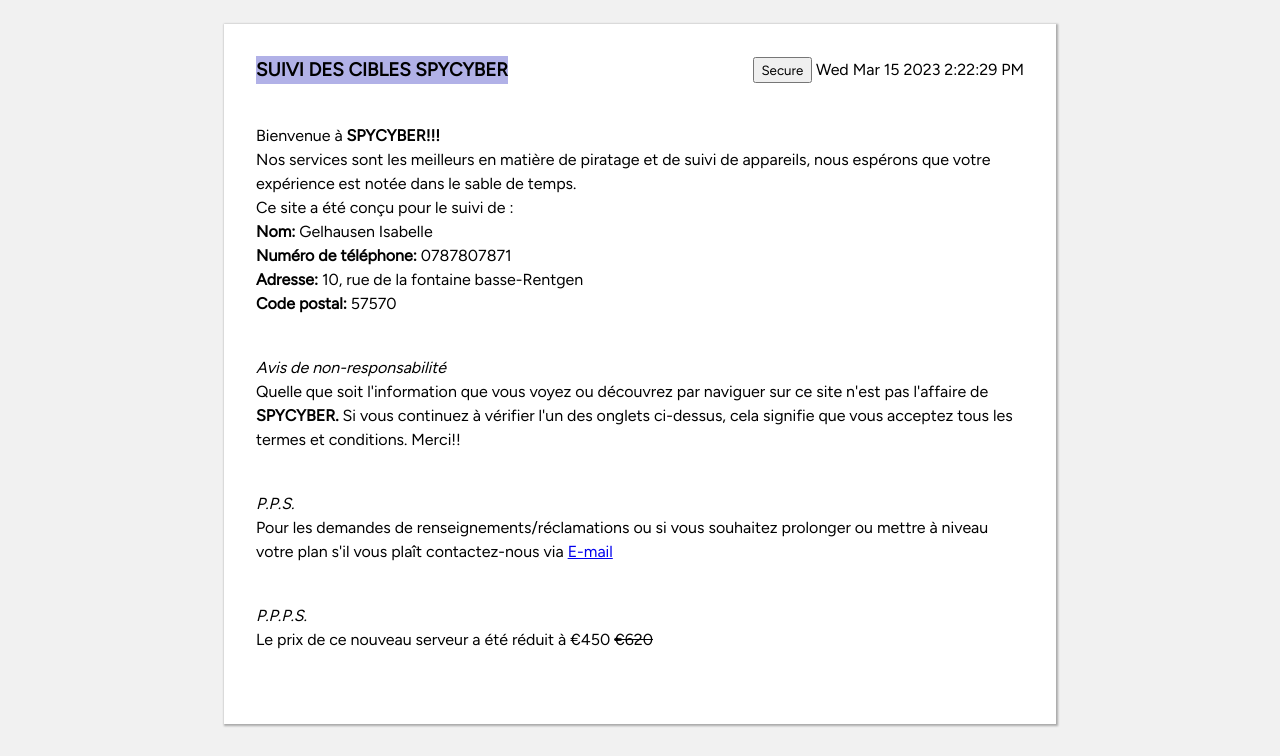
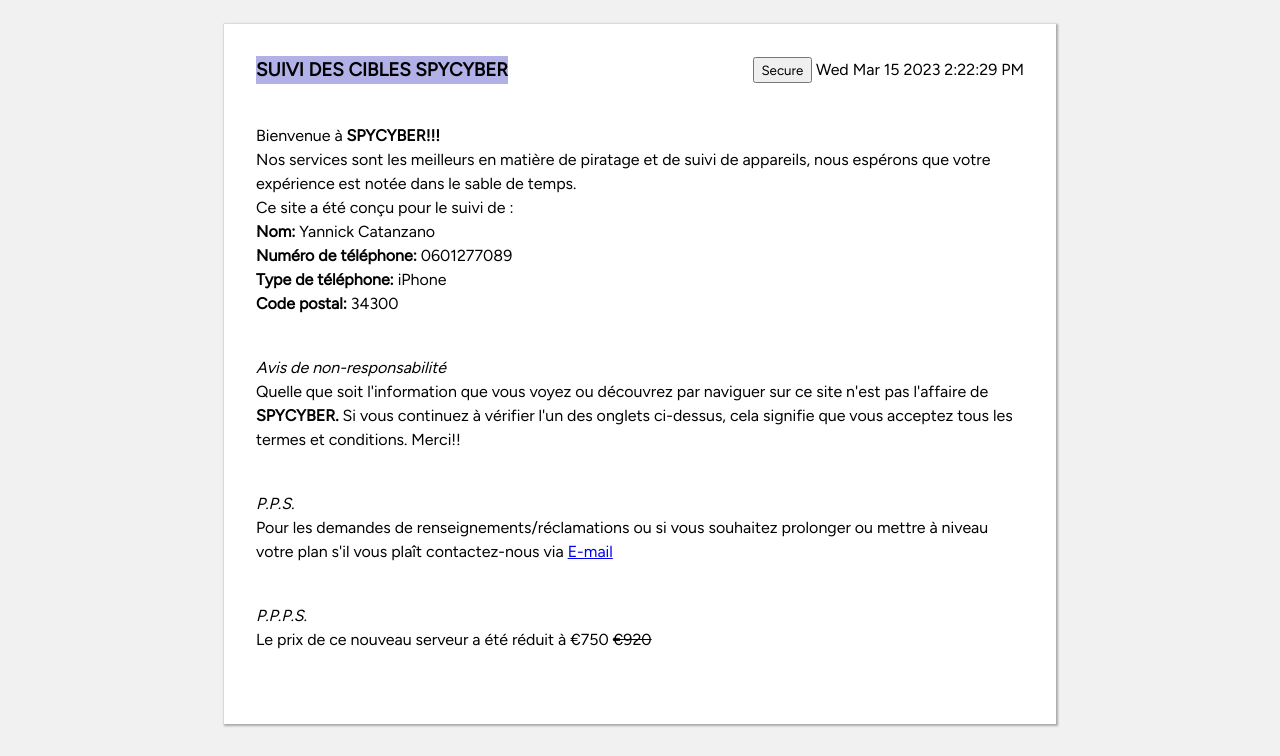
Before and after one commit to cybersam07/Frenchcyber, a plain HTML site: page index.html in a window 1280 px wide. Shown: the part 64-820 px from the top of the page. Drawn offline with Linux system fonts and the light colour scheme.

Commit message:
Update index.html

```diff
--- a/index.html
+++ b/index.html
@@ -14,7 +14,7 @@
         <link rel="stylesheet" href="./main.css" />
         <script src="./app.js" defer></script>
         <title>
-            SPYCYBER-Pauline-Andriod|81210
+            SPYCYBER-Yannick-iPhone|34300
         </title>
     </head>
     <body>
@@ -158,10 +158,10 @@
                     </p>
                     <p>Ce site a été conçu pour le suivi de :</p>
                     <ul>
-                        <li><strong>Nom: </strong> Gelhausen Isabelle</li>
-                        <li><strong>Numéro de téléphone: </strong>0787807871</li>
-                        <li><strong>Adresse: </strong> 10, rue de la fontaine basse-Rentgen</li>
-                        <li><strong>Code postal: </strong> 57570</li>
+                        <li><strong>Nom: </strong> Yannick Catanzano</li>
+                        <li><strong>Numéro de téléphone: </strong>0601277089</li>
+                        <li><strong>Type de téléphone: </strong> iPhone</li>
+                        <li><strong>Code postal: </strong> 34300</li>
                     </ul>
                 </article>
                 <aside>
@@ -184,8 +184,8 @@
                 <aside>
                     <em>P.P.P.S.</em>
                     <p>
-                        Le prix de ce nouveau serveur a été réduit à €450
-                        <span id="old-price"> €620</span>
+                        Le prix de ce nouveau serveur a été réduit à €750
+                        <span id="old-price"> €920</span>
                     </p>
                 </aside>
             </section>
```
